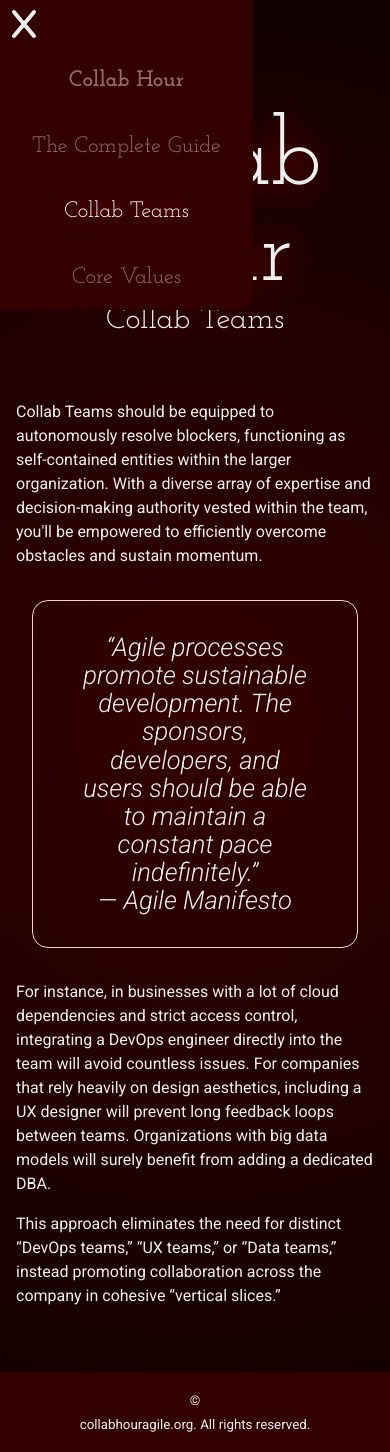
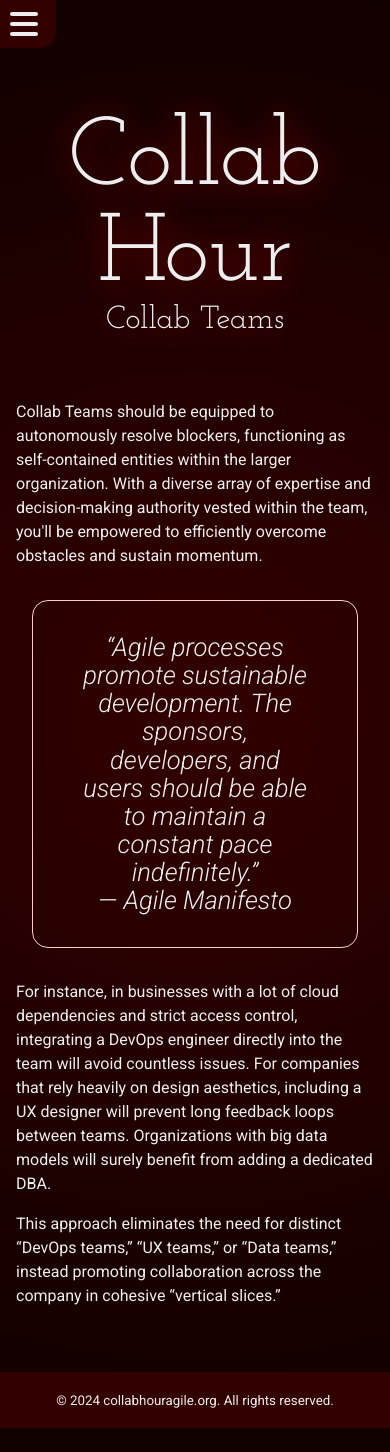
Before and after one commit to jonathandewitt-dev/Collab-Hour, a website: page collab-teams.html in a window 390 px wide. After the commit the page ends 1428 px from the top, so only its background shows below. Drawn offline with Linux system fonts and the light colour scheme.

Commit message:
fixing other pages after updates to classes and ids

```diff
--- a/collab-teams.html
+++ b/collab-teams.html
@@ -26,13 +26,12 @@
     <div class="page">
       <div class="page-content">
         <div class="nav-wrapper">
-          <nav class="nav" id="nav">
+          <nav class="nav js-nav" id="nav">
             <div class="toggle-wrapper">
               <button
-                class="nav-toggle"
+                class="nav-toggle js-close"
                 aria-expanded="false"
                 aria-controls="nav"
-                id="close"
               >
                 <svg
                   class="icon"
@@ -53,10 +52,9 @@
             <a class="nav-link" href="/core-values">Core Values</a>
           </nav>
           <button
-            class="nav-toggle"
+            class="nav-toggle js-open"
             aria-expanded="false"
             aria-controls="nav"
-            id="open"
           >
             <svg
               xmlns="http://www.w3.org/2000/svg"
@@ -106,10 +104,10 @@
         </main>
       </div>
       <footer class="site-footer">
-        <small
-          >&copy; <span id="year"></span> collabhouragile.org. All rights
-          reserved.</small
-        >
+        <small>
+          &copy; <span class="js-year"></span>
+          collabhouragile.org. All rights reserved.
+        </small>
       </footer>
     </div>
     <script src="/scripts.js"></script>
```
Also changed, not shown: complete-guide.html (+4 -4 lines), core-values.html (+7 -9 lines), index.html (+7 -8 lines).
